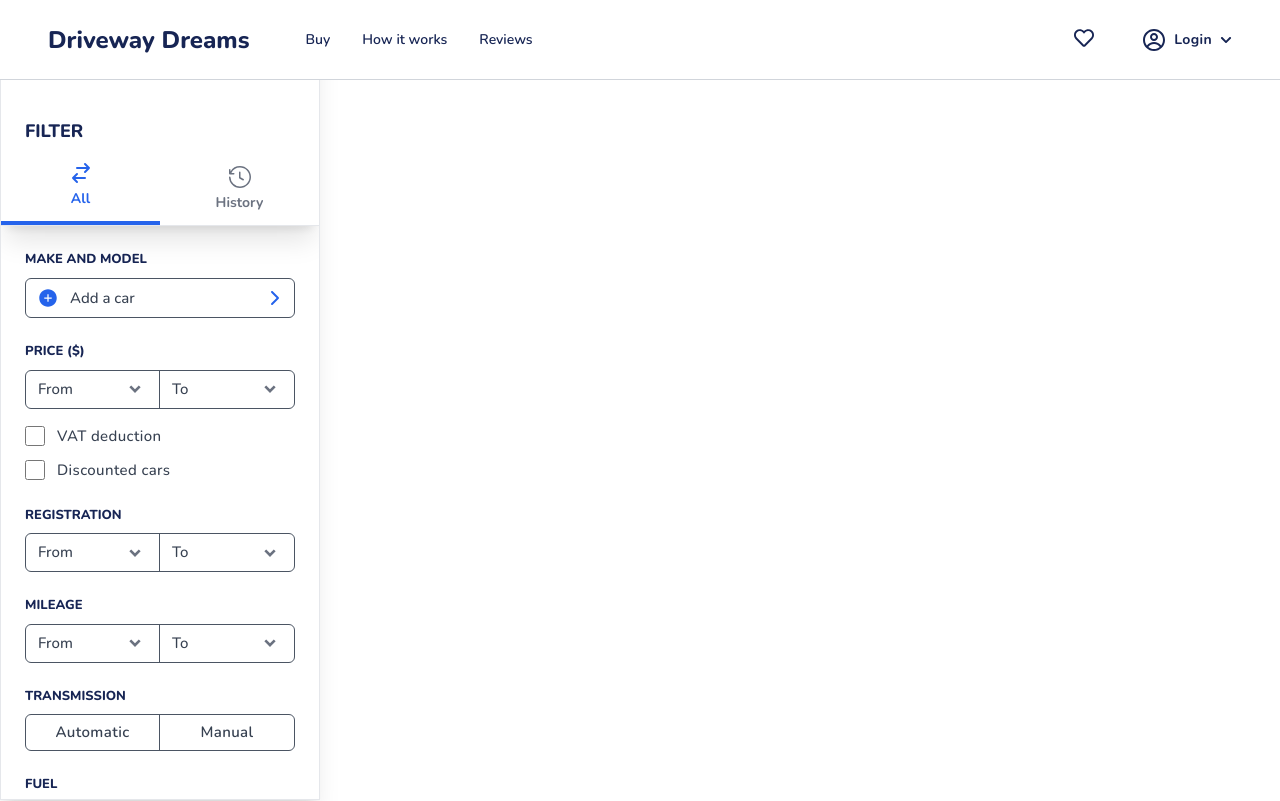
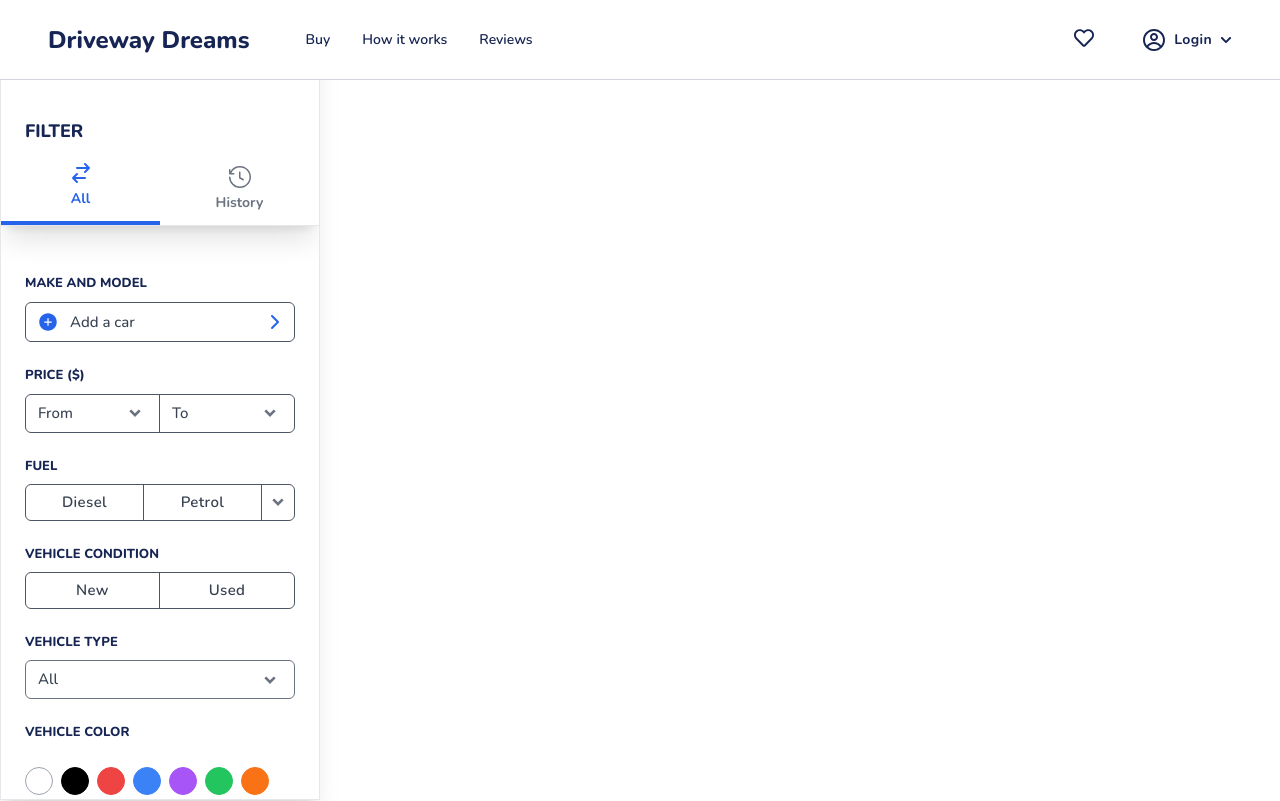
Before and after one commit to Chima-Peter/Driveway_Dreams, a React (Vite) app: page / in a window 1280 px wide. Shown: the top 801 px of the page. Built offline with nearby package versions, Linux system fonts and the light colour scheme.

Commit message:
collect all user filters

```diff
--- a/src/components/context/search_context.tsx
+++ b/src/components/context/search_context.tsx
@@ -1,23 +1,45 @@
 // src/context/ModalContext.tsx
 import React, { createContext, useState, ReactNode } from "react";
 
-// Define types for the context state
+// Define types for the context search object
+export interface SearchType {
+    make: string,
+    model: string,
+    price_from: number,
+    price_to: number,
+    fuel: string,
+    condition: string,
+    category: string,
+    color: string
+}
+
+// types for the context state
 export interface SearchContextType {
-    auth: boolean;
-    setAuth: (auth: boolean) => void;
+    search: SearchType;
+    setSearch: (search: SearchType) => void
 }
 
 // Create the context with a default value of undefined
-export const ModalContext = createContext<ModalContextType | undefined>(undefined);
+export const SearchContext = createContext<SearchContextType | undefined>(undefined);
 
 
 // Create the provider component
-const ModalProvider: React.FC<{ children: ReactNode }> = ({ children }) => {
-    const [auth, setAuth] = useState(false); // this state controls when the login/signup modal would open. by default, it's set to false, but when user clicks on login button in nav bar, then the modal would open. click on close and it will be closed automatically
+const SearchProvider: React.FC<{ children: ReactNode }> = ({ children }) => {
 
-    const value = { auth, setAuth };
+    // this is the state that manages user's search
+    const [search, setSearch] = useState<SearchType>({
+        make: '',
+        model: '',
+        price_from: 0,
+        price_to: 0,
+        fuel: '',
+        condition: '',
+        category: '',
+        color: ''
+    });
 
-    return <ModalContext.Provider value={value}>{children}</ModalContext.Provider>;
+
+    return <SearchContext.Provider value={{ search, setSearch }}>{children}</SearchContext.Provider>;
 };
 
-export default ModalProvider
+export default SearchProvider
--- /dev/null
+++ b/src/components/hooks/search_hook.ts
@@ -0,0 +1,14 @@
+/* eslint-disable @typescript-eslint/no-unused-vars */
+import { useContext } from "react";
+import { SearchContext } from "../context/search_context";
+
+// Create a custom hook for accessing the context
+const useSearchContext = () => {
+    const context = useContext(SearchContext);
+    if (!context) {
+        throw new Error("useSearchContext must be used within a SearchProvider");
+    }
+    return context;
+};
+
+export default useSearchContext
--- a/src/components/ui/nav/export_nav.tsx
+++ b/src/components/ui/nav/export_nav.tsx
@@ -1,6 +1,7 @@
 import MediaQuery from 'react-responsive'
 import MobileNav from './mobile_nav.js'
 import DesktopNav from './desktop_nav.js'
+
 import ModalProvider from '../../context/modal_context.js'
 
 
--- a/src/components/ui/search/all_search_tab.tsx
+++ b/src/components/ui/search/all_search_tab.tsx
@@ -1,10 +1,13 @@
+import { useEffect, useState } from 'react';
 import { motion } from 'motion/react'
 
 import { AiFillPlusCircle } from "react-icons/ai";
 import { FaChevronRight } from "react-icons/fa6";
 import { RiArrowDropDownLine } from "react-icons/ri";
+import { IoClose } from "react-icons/io5";
+
 import FilterBox from './filter_box';
-import { useState } from 'react';
+import useSearchContext from '../../hooks/search_hook';
 
 
 const AllSearchTab = () => {
@@ -23,22 +26,31 @@ const AllSearchTab = () => {
     ])
 
     // data for price
-    const priceData = [ '5,000', '10,000', '15,000', '20,000', '25,000', '30,000', '35,000', '40,000', '45,000', '50,000', '55,000', '60,000', '65,000', '70,000', '75,000', '80,000', '85,000', '90,000', '95,000', '100,000' ]
+    const priceData = [ 5000, 10000, 15000, 20000, 25000, 30000, 35000, 40000, 45000, 50000, 55000, 60000, 65000, 70000, 75000, 80000, 85000, 90000, 95000, 100000 ]
 
-    // data for registration
-    const registrationData = [ '2024', '2023', '2022', '2021', '2020', '2019', '2018', '2017', '2016', '2015', '2014', '2013', '2012', '2011', '2010', '2009', '2008', '2007', '2006', '2005', '2004' ]
 
-    // data for mileage
-    const mileageData = [ '10,000', '50,000', '100,000', '150,000', '200,000', '250,000', '300,000', '350,000', '400,000', '450,000', '500,000', '550,000', '600,000', '650,000', '700,000', '750,000', '800,000', '850,000', '900,000', '950,000', '1,000,000' ]
+    // // data for mileage
+    // const mileageData = [ '10,000', '50,000', '100,000', '150,000', '200,000', '250,000', '300,000', '350,000', '400,000', '450,000', '500,000', '550,000', '600,000', '650,000', '700,000', '750,000', '800,000', '850,000', '900,000', '950,000', '1,000,000' ]
 
     // data for fuel
     const fuelData = [ 'Petrol', 'Diesel', 'CNG', 'LPG' ]
 
     // data for power in hp
-    const powerData = [ '34hp', '50hp', '59hp', '74hp', '89hp', '99hp', '117hp', '129hp', '148hp', '197hp', '248hp', '299hp', '353hp', '397hp' ]
+    // const powerData = [ '34hp', '50hp', '59hp', '74hp', '89hp', '99hp', '117hp', '129hp', '148hp', '197hp', '248hp', '299hp', '353hp', '397hp' ]
 
     // data for vehicle type
     const vehicleTypeData = [ 'Hatchback', 'Sedan', 'SUV', 'Crossover', 'Pickup Trucks', 'Hybrid', 'Electric', 'Wagons', 'Coupes', 'Convertibles', 'Vans' ]
+
+
+    // context state for filters
+    const { search, setSearch } = useSearchContext()
+
+    // error for managing price
+    const [error, setError] = useState(false)
+
+    useEffect(() => {
+        search.price_from > search.price_to ? setError(true) : setError(false)
+    }, [search])
 
     // function to change which modal is displayed
     const changeFilterModal = (index: number) => {
@@ -46,8 +58,43 @@ const AllSearchTab = () => {
         temp[index] = !filterControl[index]
         setFilterControl(temp)
     }
+
+    // set the choice of user into search object
+    const collectUserSearch = (name: string, value: string) => {
+        setSearch({ ...search, [name]: value})
+    }
+
+
   return (
     <div className="text-blue-950 flex flex-col px-6 gap-6">
+        <section className='flex gap-2 w-[100%] flex-col'>
+            <div className='flex gap-2 w-[100%] flex-wrap'>
+                {
+                    Object.entries(search).map(([key, value]) => (
+                        (value !== '' && value !== 0) && <button onClick={() => collectUserSearch(key, '')} key={key} className='rounded-2xl py-2 px-3 bg-blue-600 text-white font-bold shadow-lg hover:shadow-xl text-sm flex gap-3 items-center'>
+                            <div className='flex flex-col items-center'>
+                                <p className='text-[10px] font-bold'>
+                                    {key}
+                                </p>
+                                <span>
+                                    {
+                                        typeof value === 'number' ? value.toLocaleString() : value
+                                    }
+                                </span>
+                            </div>
+                            <IoClose className='text-white w-6 h-6' />
+                    </button>
+                    ))
+                }
+            </div>
+            {
+                error && <p className='text-[12px] font-semibold text-red-600'>
+                    price_from can't be more than price_to
+                </p>
+            }
+        </section>
+
+
         <section className="flex flex-col gap-2">
             <h3 className="text-[13px] text-blue-950 font-extrabold uppercase">
                 Make and Model
@@ -80,7 +127,7 @@ const AllSearchTab = () => {
                         <RiArrowDropDownLine className="w-8 h-8 text-gray-500" />
                     </motion.span>
                     {
-                        filterControl[0] && <FilterBox options={priceData} />
+                        filterControl[0] && <FilterBox name='price_from' price={priceData} />
                     }
                 </button>
                 <button
@@ -95,65 +142,13 @@ const AllSearchTab = () => {
                         <RiArrowDropDownLine className="w-8 h-8 text-gray-500" />
                     </motion.span>
                     {
-                        filterControl[1] && <FilterBox options={priceData} />
-                    }
-                </button>
-            </div>
-            <div className="flex flex-col gap-3 mt-2">
-                <label className="flex gap-3 items-center">
-                    <input type="checkbox" name="checkbox" id="checkbox" className="w-5 h-5 accent-blue-600 peer outline-none" />
-                    <p className="text-[15px] font-medium text-gray-700 tracking-wide cursor-pointer peer-checked:font-bold peer-checked:text-black">
-                        VAT deduction
-                    </p>
-                </label>
-                <label className="flex gap-3 items-center">
-                    <input type="checkbox" name="checkbox" id="checkbox" className="w-5 h-5 accent-blue-600 peer outline-none" />
-                    <p className="text-[15px] font-medium text-gray-700 tracking-wide cursor-pointer peer-checked:font-bold peer-checked:text-black">
-                        Discounted cars
-                    </p>
-                </label>
-            </div>
-        </section>
-
-        <section className="flex flex-col gap-2">
-            <h3 className="text-[13px] text-blue-950 font-extrabold uppercase">
-                REGISTRATION
-            </h3>
-            <div className="w-[100%] rounded-md border border-gray-600 flex justify-between items-center">
-                <button
-                    className="w-[50%] flex justify-between outline-none py-[2.5px] items-center pl-3 px-2 border-r border-r-gray-600 relative"
-                    onClick={() => changeFilterModal(2)}>
-                    <span className="text-[15px] font-medium text-gray-700">
-                        From
-                    </span>
-                    <motion.span
-                        animate={{ rotate: filterControl[2] ? 180 : 0 }}
-                        transition={{ duration: 0.5, ease: 'easeInOut' }}>
-                        <RiArrowDropDownLine className="w-8 h-8 text-gray-500" />
-                    </motion.span>
-                    {
-                        filterControl[2] && <FilterBox options={registrationData} />
-                    }
-                </button>
-                <button
-                    className="w-[50%] flex justify-between outline-none py-[2.5px] items-center pl-3 px-2 relative"
-                    onClick={() => changeFilterModal(3)}>
-                    <span className="text-[15px] font-medium text-gray-700">
-                        To
-                    </span>
-                    <motion.span
-                        animate={{ rotate: filterControl[3] ? 180 : 0 }}
-                        transition={{ duration: 0.5, ease: 'easeInOut' }}>
-                        <RiArrowDropDownLine className="w-8 h-8 text-gray-500" />
-                    </motion.span>
-                    {
-                        filterControl[3] && <FilterBox options={registrationData} />
+                        filterControl[1] && <FilterBox name='price_to' price={priceData} />
                     }
                 </button>
             </div>
         </section>
 
-        <section className="flex flex-col gap-2">
+        {/* <section className="flex flex-col gap-2">
             <h3 className="text-[13px] text-blue-950 font-extrabold uppercase">
                 MILEAGE
             </h3>
@@ -189,31 +184,17 @@ const AllSearchTab = () => {
                     }
                 </button>
             </div>
-        </section>
-
-        <section className="flex flex-col gap-2">
-            <h3 className="text-[13px] text-blue-950 font-extrabold uppercase">
-                TRANSMISSION
-            </h3>
-            <div className="w-[100%] rounded-md border border-gray-600 flex justify-between items-center">
-                <button className="w-[50%] py-[6px] outline-none tracking-wide text-[15px] font-semibold text-gray-700 border-r border-r-gray-600">
-                    Automatic
-                </button>
-                <button className="w-[50%] py-[6px] outline-none tracking-wide text-[15px] font-semibold text-gray-700">
-                    Manual
-                </button>
-            </div>
-        </section>
+        </section> */}
 
         <section className="flex flex-col gap-2">
             <h3 className="text-[13px] text-blue-950 font-extrabold uppercase">
                 FUEL
             </h3>
             <div className="w-[100%] relative rounded-md border border-gray-600 flex justify-between items-center">
-                <button className="w-[45%] relative py-[6px] tracking-wide outline-none text-[15px] font-semibold text-gray-700 border-r border-r-gray-600">
+                <button onClick={() => collectUserSearch('fuel', 'diesel')} className="w-[45%] relative py-[6px] tracking-wide outline-none text-[15px] font-semibold text-gray-700 border-r border-r-gray-600">
                     Diesel
                 </button>
-                <button className="w-[45%] py-[6px] tracking-wide outline-none text-[15px] font-semibold text-gray-700 border-r border-r-gray-600">
+                <button onClick={() => collectUserSearch('fuel', 'petrol')} className="w-[45%] py-[6px] tracking-wide outline-none text-[15px] font-semibold text-gray-700 border-r border-r-gray-600">
                     Petrol
                 </button>
                 <button onClick={() => changeFilterModal(6)}>
@@ -223,13 +204,13 @@ const AllSearchTab = () => {
                         <RiArrowDropDownLine className="w-8 h-8 text-gray-500" />
                     </motion.span>
                     {
-                        filterControl[6] && <FilterBox options={fuelData} />
+                        filterControl[6] && <FilterBox name='fuel' options={fuelData} />
                     }
                 </button>
             </div>
         </section>
 
-        <section className="flex flex-col gap-2">
+        {/* <section className="flex flex-col gap-2">
             <h3 className="text-[13px] text-blue-950 font-extrabold uppercase">
                 POWER
             </h3>
@@ -265,6 +246,20 @@ const AllSearchTab = () => {
                     }
                 </button>
             </div>
+        </section> */}
+
+        <section className="flex flex-col gap-2">
+            <h3 className="text-[13px] text-blue-950 font-extrabold uppercase">
+                Vehicle Condition
+            </h3>
+            <div className="w-[100%] rounded-md border border-gray-600 flex justify-between items-center">
+                <button onClick={() => collectUserSearch('condition', 'new')} className="w-[50%] py-[6px] outline-none tracking-wide text-[15px] font-semibold text-gray-700 border-r border-r-gray-600">
+                    New
+                </button>
+                <button onClick={() => collectUserSearch('condition', 'used')} className="w-[50%] py-[6px] outline-none tracking-wide text-[15px] font-semibold text-gray-700">
+                    Used
+                </button>
+            </div>
         </section>
 
         <section className="flex flex-col gap-2">
@@ -283,27 +278,27 @@ const AllSearchTab = () => {
                         <RiArrowDropDownLine className="w-8 h-8 text-gray-500" />
                     </motion.span>
                     {
-                        filterControl[9] && <FilterBox options={vehicleTypeData} />
+                        filterControl[9] && <FilterBox name='category' options={vehicleTypeData} />
                     }
             </button>
         </section>
 
         <section className="flex flex-col gap-2">
             <h3 className="text-[13px] text-blue-950 font-extrabold uppercase">
-                Exterior Color
+                Vehicle Color
             </h3>
             <div className="w-[100%] flex flex-wrap mt-4 gap-2">
-                <motion.button className="w-7 h-7 rounded-full bg-white border border-gray-400 outline-none" whileHover={{ scale: 1.2 }} transition={{ duration: 0.4, ease: 'easeInOut' }} />
-                <motion.button className="w-7 h-7 rounded-full bg-black border border-black outline-none" whileHover={{ scale: 1.2 }} transition={{ duration: 0.4, ease: 'easeInOut' }} />
-                <motion.button className="w-7 h-7 rounded-full bg-red-500 border border-red-500 outline-none" whileHover={{ scale: 1.2 }} transition={{ duration: 0.4, ease: 'easeInOut' }} />
-                <motion.button className="w-7 h-7 rounded-full bg-blue-500 border border-blue-500 outline-none" whileHover={{ scale: 1.2 }} transition={{ duration: 0.4, ease: 'easeInOut' }} />
-                <motion.button className="w-7 h-7 rounded-full bg-purple-500 border border-purple-500 outline-none" whileHover={{ scale: 1.2 }} transition={{ duration: 0.4, ease: 'easeInOut' }} />
-                <motion.button className="w-7 h-7 rounded-full bg-green-500 border border-green-500 outline-none" whileHover={{ scale: 1.2 }} transition={{ duration: 0.4, ease: 'easeInOut' }} />
-                <motion.button className="w-7 h-7 rounded-full bg-orange-500 border border-orange-500 outline-none" whileHover={{ scale: 1.2 }} transition={{ duration: 0.4, ease: 'easeInOut' }} />
-                <motion.button className="w-7 h-7 rounded-full bg-yellow-500 border border-yellow-500 outline-none" whileHover={{ scale: 1.2 }} transition={{ duration: 0.4, ease: 'easeInOut' }} />
-                <motion.button className="w-7 h-7 rounded-full bg-cyan-500 border border-cyan-500 outline-none" whileHover={{ scale: 1.2 }} transition={{ duration: 0.4, ease: 'easeInOut' }} />
-                <motion.button className="w-7 h-7 rounded-full bg-indigo-500 border border-indigo-500 outline-none" whileHover={{ scale: 1.2 }} transition={{ duration: 0.4, ease: 'easeInOut' }} />
-                <motion.button className="w-7 h-7 rounded-full bg-violet-500 border border-violet-500 outline-none" whileHover={{ scale: 1.2 }} transition={{ duration: 0.4, ease: 'easeInOut' }} />
+                <motion.button  onClick={() => collectUserSearch('color', 'white')}  className="w-7 h-7 rounded-full bg-white border border-gray-400 outline-none" whileHover={{ scale: 1.2 }} transition={{ duration: 0.4, ease: 'easeInOut' }} />
+                <motion.button  onClick={() => collectUserSearch('color', 'black')}  className="w-7 h-7 rounded-full bg-black border border-black outline-none" whileHover={{ scale: 1.2 }} transition={{ duration: 0.4, ease: 'easeInOut' }} />
+                <motion.button  onClick={() => collectUserSearch('color', 'red')}  className="w-7 h-7 rounded-full bg-red-500 border border-red-500 outline-none" whileHover={{ scale: 1.2 }} transition={{ duration: 0.4, ease: 'easeInOut' }} />
+                <motion.button  onClick={() => collectUserSearch('color', 'blue')}  className="w-7 h-7 rounded-full bg-blue-500 border border-blue-500 outline-none" whileHover={{ scale: 1.2 }} transition={{ duration: 0.4, ease: 'easeInOut' }} />
+                <motion.button  onClick={() => collectUserSearch('color', 'purple')}  className="w-7 h-7 rounded-full bg-purple-500 border border-purple-500 outline-none" whileHover={{ scale: 1.2 }} transition={{ duration: 0.4, ease: 'easeInOut' }} />
+                <motion.button  onClick={() => collectUserSearch('color', 'green')}  className="w-7 h-7 rounded-full bg-green-500 border border-green-500 outline-none" whileHover={{ scale: 1.2 }} transition={{ duration: 0.4, ease: 'easeInOut' }} />
+                <motion.button  onClick={() => collectUserSearch('color', 'orange')}  className="w-7 h-7 rounded-full bg-orange-500 border border-orange-500 outline-none" whileHover={{ scale: 1.2 }} transition={{ duration: 0.4, ease: 'easeInOut' }} />
+                <motion.button  onClick={() => collectUserSearch('color', 'yellow')}  className="w-7 h-7 rounded-full bg-yellow-500 border border-yellow-500 outline-none" whileHover={{ scale: 1.2 }} transition={{ duration: 0.4, ease: 'easeInOut' }} />
+                <motion.button  onClick={() => collectUserSearch('color', 'cyan')}  className="w-7 h-7 rounded-full bg-cyan-500 border border-cyan-500 outline-none" whileHover={{ scale: 1.2 }} transition={{ duration: 0.4, ease: 'easeInOut' }} />
+                <motion.button  onClick={() => collectUserSearch('color', 'indigo')}  className="w-7 h-7 rounded-full bg-indigo-500 border border-indigo-500 outline-none" whileHover={{ scale: 1.2 }} transition={{ duration: 0.4, ease: 'easeInOut' }} />
+                <motion.button  onClick={() => collectUserSearch('color', 'violet')}  className="w-7 h-7 rounded-full bg-violet-500 border border-violet-500 outline-none" whileHover={{ scale: 1.2 }} transition={{ duration: 0.4, ease: 'easeInOut' }} />
             </div>
         </section>
     </div>
--- a/src/components/ui/search/filter_box.tsx
+++ b/src/components/ui/search/filter_box.tsx
@@ -1,15 +1,30 @@
 import { motion } from 'motion/react'
+import useSearchContext from '../../hooks/search_hook';
 
 
 interface FilterOptions {
-    options: string[];
+    options?: string[];
+    price?: number[];
+    name: string
 }
 
-const FilterBox = ({ options }: FilterOptions) => {
-    // function to console.log value whenever button is clicked
-    const executeOnClick = (value: string) => {
-        console.log(value)
+const FilterBox = ({ options, name, price }: FilterOptions) => {
+
+    // context state for filters
+    const { search, setSearch } = useSearchContext()
+
+
+     // set the choice of user into search object for strings
+    const collectUserSearchString = (value: string) => {
+        setSearch({ ...search, [name]: value})
     }
+
+    // set the choice of user into search object for numbers
+    const collectUserSearchNumber = (value: number) => {
+        setSearch({ ...search, [name]: value})
+    }
+
+
   return (
     <motion.ul
         initial={{ opacity: 0 }}
@@ -18,12 +33,22 @@ const FilterBox = ({ options }: FilterOptions) => {
         transition={{ duration: 0.5 }}
         className="flex flex-col w-[100%] max-h-[150px] overflow-y-auto asideScroll rounded-lg bg-white shadow-2xl absolute top-12 border border-gray-300 left-0 z-10">
         {
-            options.map((option) => (
+            options?.map((option) => (
                 <li
                     key={option}
-                    onClick={() => executeOnClick(option)}
+                    onClick={() => collectUserSearchString(option)}
                     className="text-sm py-2 px-4 hover:bg-gray-100 active:bg-gray-100 hover:font-bold active:font-bold first:rounded-t-md last:rounded-b-md cursor-pointer font-semibold">
                     {option}
+                </li>
+            ))
+        }
+        {
+            price?.map((option) => (
+                <li
+                    key={option}
+                    onClick={() => collectUserSearchNumber(option)}
+                    className="text-sm py-2 px-4 hover:bg-gray-100 active:bg-gray-100 hover:font-bold active:font-bold first:rounded-t-md last:rounded-b-md cursor-pointer font-semibold">
+                    {option.toLocaleString()}
                 </li>
             ))
         }
--- a/src/components/ui/search/search_bar.tsx
+++ b/src/components/ui/search/search_bar.tsx
@@ -6,6 +6,7 @@ import { GoHistory } from "react-icons/go";
 
 import AllSearchTab from "./all_search_tab";
 import HistoryTab from "./history_tab";
+import SearchProvider from "../../context/search_context";
 
 
 
@@ -63,7 +64,9 @@ const SearchBar = () => {
                 transition={{ duration: 0.5 }}
                 className="pb-6"
             >
-                {selectedTab.content}
+                <SearchProvider>
+                    {selectedTab.content}
+                </SearchProvider>
             </motion.div>
         </AnimatePresence>
     </aside>
```
